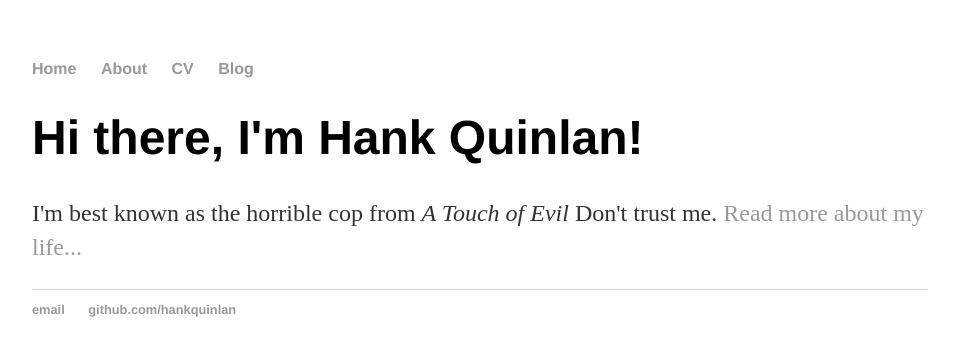
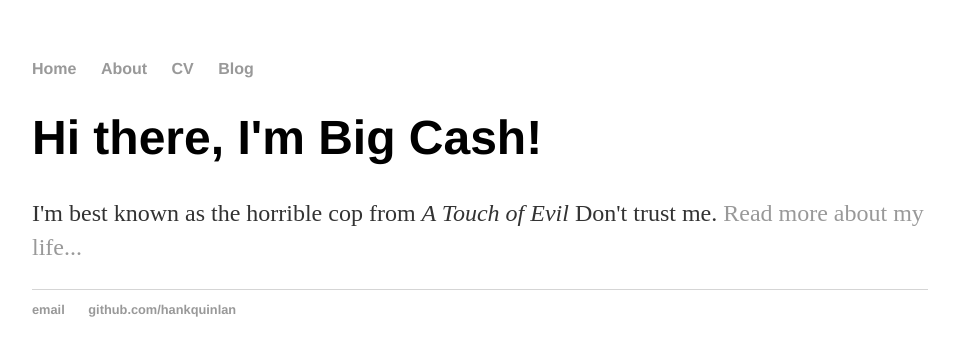
Before and after one commit to wuscier/wuscier.github.io, a Jekyll site: the page built from index.html, in a window 1280 px wide. Shown: the top 356 px of the page, without its empty margins (160-1115 px from the left). Built offline with Jekyll 4.4.1, drawn with Linux system fonts in a browser that asks for light colours.

Commit message:
update my name

```diff
--- a/index.html
+++ b/index.html
@@ -3,6 +3,6 @@ layout: default
 title: Hank Quinlan, Horrible Cop
 ---
 <div class="blurb">
-	<h1>Hi there, I'm Hank Quinlan!</h1>
+	<h1>Hi there, I'm Big Cash!</h1>
 	<p>I'm best known as the horrible cop from <em>A Touch of Evil</em> Don't trust me. <a href="/about">Read more about my life...</a></p>
 </div><!-- /.blurb -->
```
